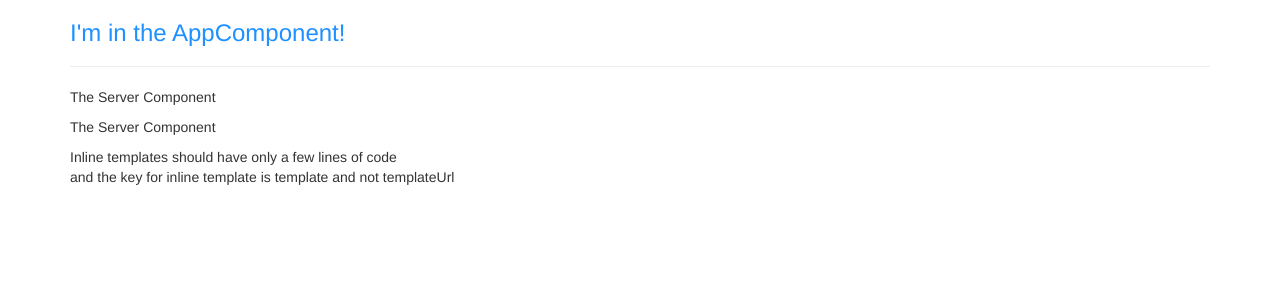
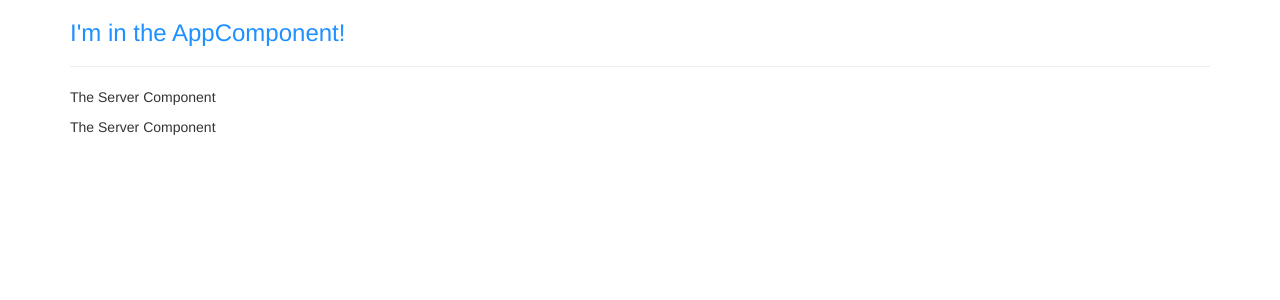
Before and after one commit to zoechbauer/angular-app, an Angular app: page / in a window 1280 px wide. Shown: the top 300 px of the page. Built offline with nearby package versions, Linux system fonts and the light colour scheme.

Commit message:
attribute selector

```diff
--- a/src/app/app.component.html
+++ b/src/app/app.component.html
@@ -3,7 +3,8 @@
     <div class="col-xs-12">
       <h3>I'm in the AppComponent!</h3>
       <hr />
-      <app-servers></app-servers>
+      <!-- <app-servers></app-servers> -->
+      <div app-servers></div>
     </div>
   </div>
 </div>
--- a/src/app/servers/servers.component.ts
+++ b/src/app/servers/servers.component.ts
@@ -1,14 +1,10 @@
 import { Component, OnInit } from '@angular/core';
 
 @Component({
-  selector: 'app-servers',
+  selector: '[app-servers]',
   template: `
     <app-server></app-server>
     <app-server></app-server>
-    <p>
-      Inline templates should have only a few lines of code<br />
-      and the key for inline template is template and not templateUrl
-    </p>
   `,
   styleUrls: ['./servers.component.css']
 })
```
